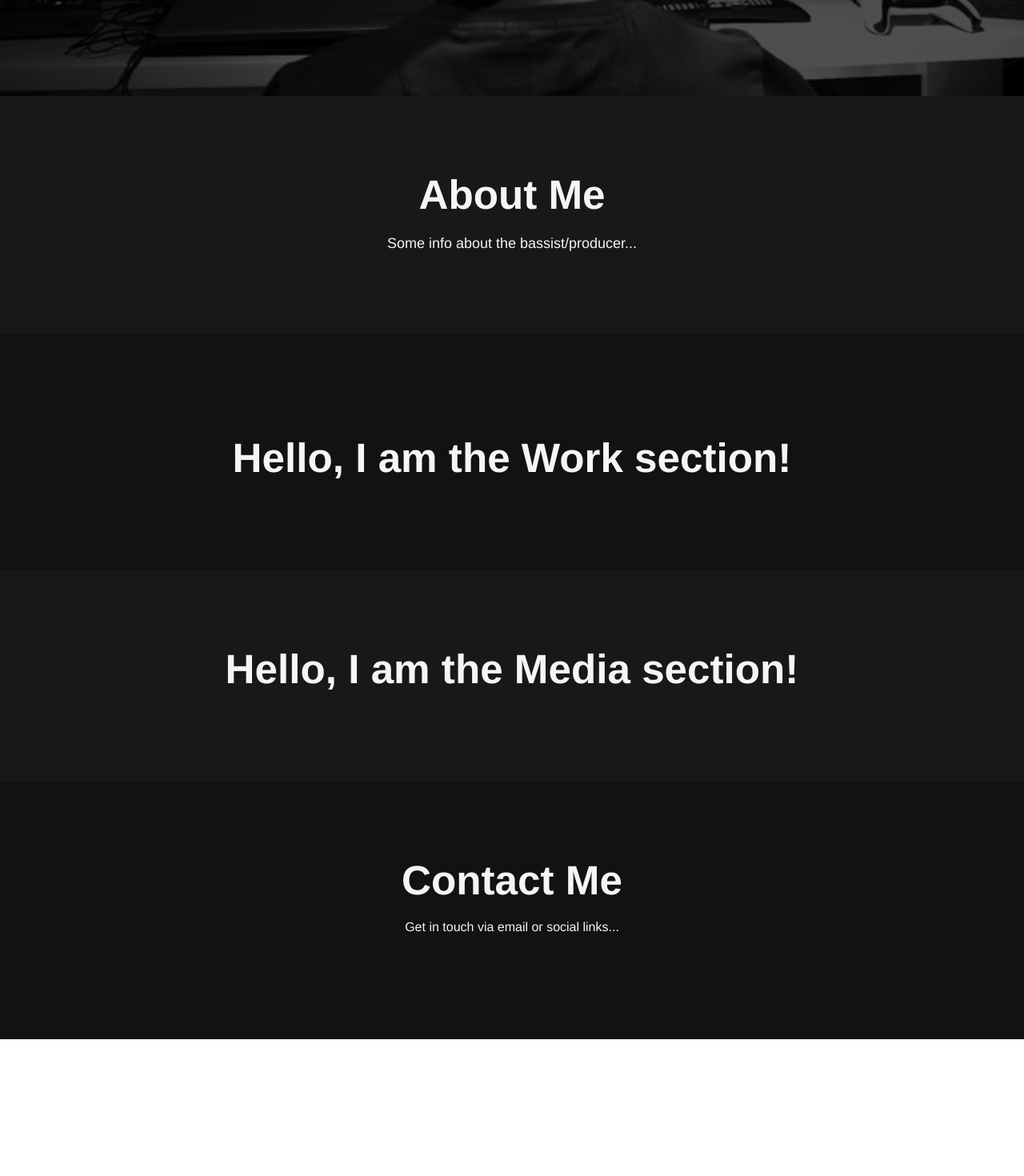
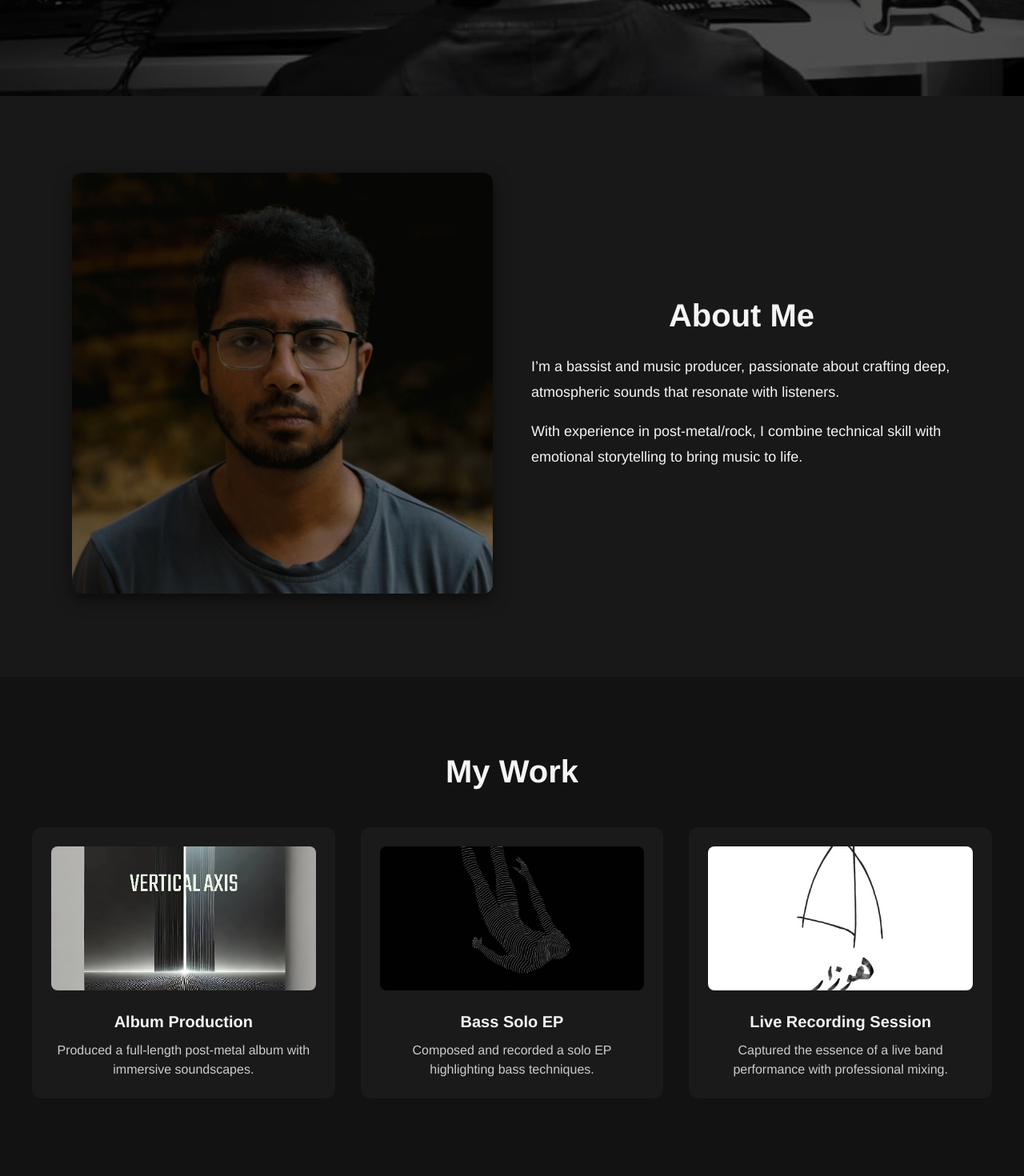
Before and after one commit to CasuallyDreamin/portfolio-site-musician, a React (Vite) app: page / in a window 1280 px wide. Shown: the part 680-2150 px from the top of the page at 80% size. Before the commit the page ends 1979 px from the top, so only its background shows below. Built offline with nearby package versions, Linux system fonts and the light colour scheme.

Commit message:
Implemented all sections except contacts

```diff
--- a/src/components/About.jsx
+++ b/src/components/About.jsx
@@ -1,5 +1,6 @@
 import "../styles/about.css";
 import useFadeIn from "../hooks/useFadeIn";
+import selfie from "../assets/ebi.jpg"; // replace with the correct file path
 
 function About() {
   const [ref, isVisible] = useFadeIn();
@@ -10,8 +11,22 @@ function About() {
       ref={ref}
       className={`about ${isVisible ? "fade-in" : "fade-out"}`}
     >
-      <h1>About Me</h1>
-      <p>Some info about the bassist/producer...</p>
+      <div className="about-grid">
+        <div className="about-photo">
+          <img src={selfie} alt="Portrait of me" />
+        </div>
+        <div className="about-text">
+          <h2>About Me</h2>
+          <p>
+            I’m a bassist and music producer, passionate about crafting deep,
+            atmospheric sounds that resonate with listeners.
+          </p>
+          <p>
+            With experience in post-metal/rock, I combine technical skill with
+            emotional storytelling to bring music to life.
+          </p>
+        </div>
+      </div>
     </section>
   );
 }
--- a/src/components/Media.jsx
+++ b/src/components/Media.jsx
@@ -3,6 +3,14 @@ import useFadeIn from "../hooks/useFadeIn";
 
 function Media() {
   const [ref, isVisible] = useFadeIn();
+
+  // Placeholder media URLs
+  const mediaItems = [
+    { type: "image", src: "https://picsum.photos/300/180?random=1", alt: "Placeholder 1" },
+    { type: "image", src: "https://picsum.photos/300/180?random=2", alt: "Placeholder 2" },
+    { type: "image", src: "https://picsum.photos/300/180?random=3", alt: "Placeholder 3" },
+    { type: "video", src: "https://media.tenor.com/images/5d8e5dc2c8c0f88f4e4cf2b0e7d5f9d6/tenor.gif", alt: "Placeholder GIF" }
+  ];
 
   return (
     <section
@@ -10,7 +18,16 @@ function Media() {
       ref={ref}
       className={`media ${isVisible ? "fade-in" : "fade-out"}`}
     >
-      <h1>Hello, I am the Media section!</h1>
+      <h1>Media</h1>
+      <div className="media-content">
+        {mediaItems.map((item, index) => (
+          item.type === "image" ? (
+            <img key={index} src={item.src} alt={item.alt} />
+          ) : (
+            <img key={index} src={item.src} alt={item.alt} />
+          )
+        ))}
+      </div>
     </section>
   );
 }
--- a/src/components/Work.jsx
+++ b/src/components/Work.jsx
@@ -1,5 +1,29 @@
 import "../styles/work.css";
 import useFadeIn from "../hooks/useFadeIn";
+
+// image imports
+import album_cover from "../assets/vertical-axis.jpeg"
+import solo_cover from "../assets/single-track1.jpeg"
+import live_record from "../assets/single2.jpg"
+
+// Example project data; you can replace with real projects
+const projects = [
+  {
+    title: "Album Production",
+    description: "Produced a full-length post-metal album with immersive soundscapes.",
+    image: album_cover,
+  },
+  {
+    title: "Bass Solo EP",
+    description: "Composed and recorded a solo EP highlighting bass techniques.",
+    image: solo_cover,
+  },
+  {
+    title: "Live Recording Session",
+    description: "Captured the essence of a live band performance with professional mixing.",
+    image: live_record,
+  },
+];
 
 function Work() {
   const [ref, isVisible] = useFadeIn();
@@ -10,8 +34,15 @@ function Work() {
       ref={ref}
       className={`work ${isVisible ? "fade-in" : "fade-out"}`}
     >
+      <h1>My Work</h1>
       <div className="grid">
-        <h1>Hello, I am the Work section!</h1>
+        {projects.map((project, index) => (
+          <div key={index} className="work-card">
+            <img src={project.image} alt={project.title} />
+            <h2>{project.title}</h2>
+            <p>{project.description}</p>
+          </div>
+        ))}
       </div>
     </section>
   );
--- a/src/styles/about.css
+++ b/src/styles/about.css
@@ -1,16 +1,38 @@
 .about {
-  width:100%;
+  width: 100%;
   background-color: #181818;
   margin: 0 auto;
   text-align: center;
+  padding: 6rem 2rem; /* vertical spacing for consistency */
 }
 
-.about h2 {
+/* Grid layout for text + photo */
+.about-grid {
+  display: grid;
+  grid-template-columns: repeat(auto-fit, minmax(280px, 1fr));
+  gap: 3rem;
+  align-items: center;
+  max-width: 1100px;
+  margin: 0 auto;
+  text-align: left;
+}
+
+.about-text h2 {
   font-size: 2.5rem;
   margin-bottom: 1rem;
 }
 
-.about p {
+.about-text p {
   font-size: 1.125rem;
   line-height: 1.8;
+  margin-bottom: 1rem;
 }
+
+.about-photo img {
+  width: 100%;
+  border-radius: 12px;
+  object-fit: cover;
+  box-shadow: 0 8px 20px rgba(0, 0, 0, 0.5);
+}
+
+/* Fade-in effect already handled by useFadeIn */
--- a/src/styles/media.css
+++ b/src/styles/media.css
@@ -1,23 +1,22 @@
-.media {
-  background-color: #181818;
+.media-card {
+  background-color: #1a1a1a;
+  border-radius: 12px;
+  padding: 1rem;
   text-align: center;
+  transition: transform 0.3s ease, box-shadow 0.3s ease;
 }
 
-.media h2 {
-  font-size: 2.5rem;
-  margin-bottom: 2rem;
+.media-card iframe {
+  border-radius: 8px;
+  margin-bottom: 1rem;
 }
 
-.media-content {
-  display: flex;
-  flex-wrap: wrap;
-  gap: 1.5rem;
-  justify-content: center;
+.media-card h2 {
+  font-size: 1.125rem;
+  color: #ccc;
 }
 
-.media-content img,
-.media-content video {
-  width: 300px;
-  border-radius: 12px;
-  object-fit: cover;
+.media-card:hover {
+  transform: translateY(-5px);
+  box-shadow: 0 8px 20px rgba(0, 0, 0, 0.5);
 }
--- a/src/styles/work.css
+++ b/src/styles/work.css
@@ -1,9 +1,50 @@
 .work {
   background-color: #121212;
   text-align: center;
+  padding: 6rem 2rem;
 }
 
-.work h2 {
+.work h1 {
   font-size: 2.5rem;
-  margin-bottom: 2rem;
+  margin-bottom: 3rem;
 }
+
+.grid {
+  display: grid;
+  grid-template-columns: repeat(auto-fit, minmax(250px, 1fr));
+  gap: 2rem;
+  max-width: 1200px;
+  margin: 0 auto;
+}
+
+.work-card {
+  background-color: #1a1a1a;
+  border-radius: 12px;
+  padding: 1.5rem;
+  text-align: center;
+  transition: transform 0.3s ease, box-shadow 0.3s ease;
+}
+
+.work-card img {
+  width: 100%;
+  height: 180px;
+  object-fit: cover;
+  border-radius: 8px;
+  margin-bottom: 1rem;
+}
+
+.work-card h2 {
+  font-size: 1.25rem;
+  margin-bottom: 0.5rem;
+}
+
+.work-card p {
+  font-size: 1rem;
+  line-height: 1.5;
+  color: #ccc;
+}
+
+.work-card:hover {
+  transform: translateY(-5px);
+  box-shadow: 0 8px 20px rgba(0, 0, 0, 0.5);
+}
```
